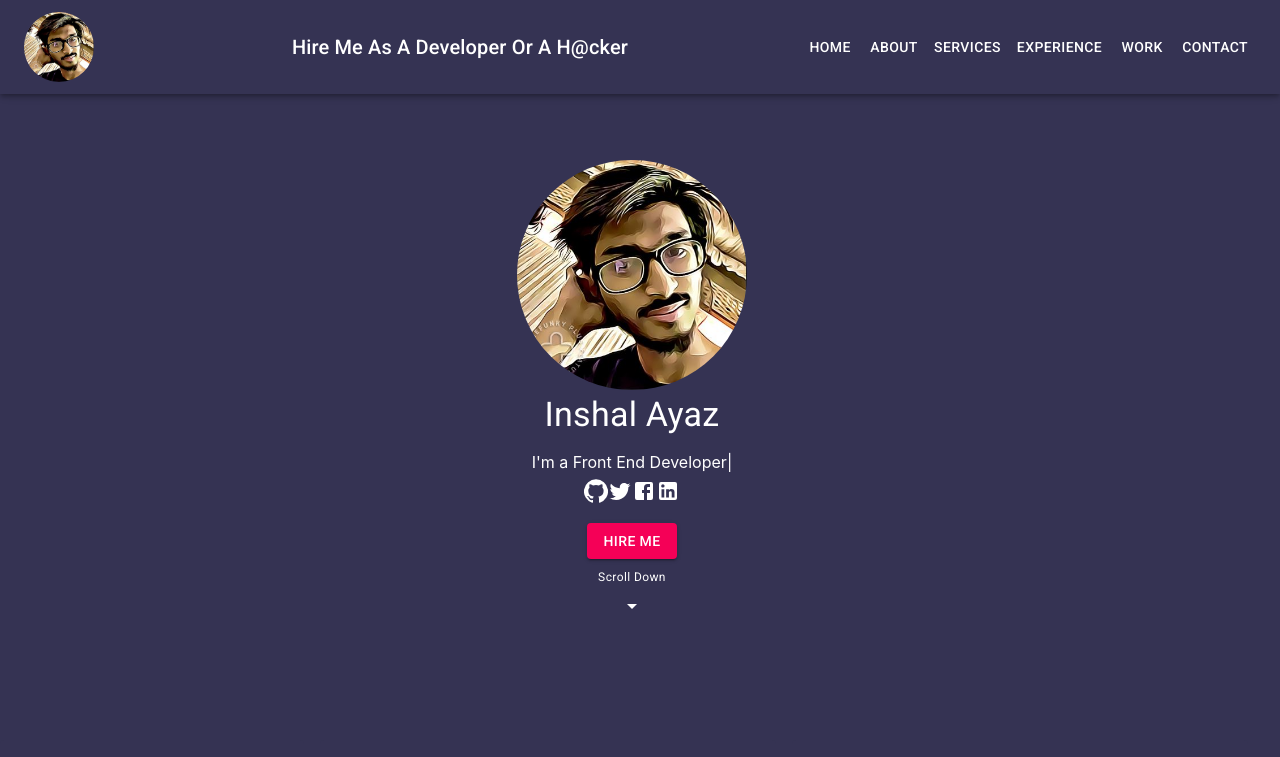
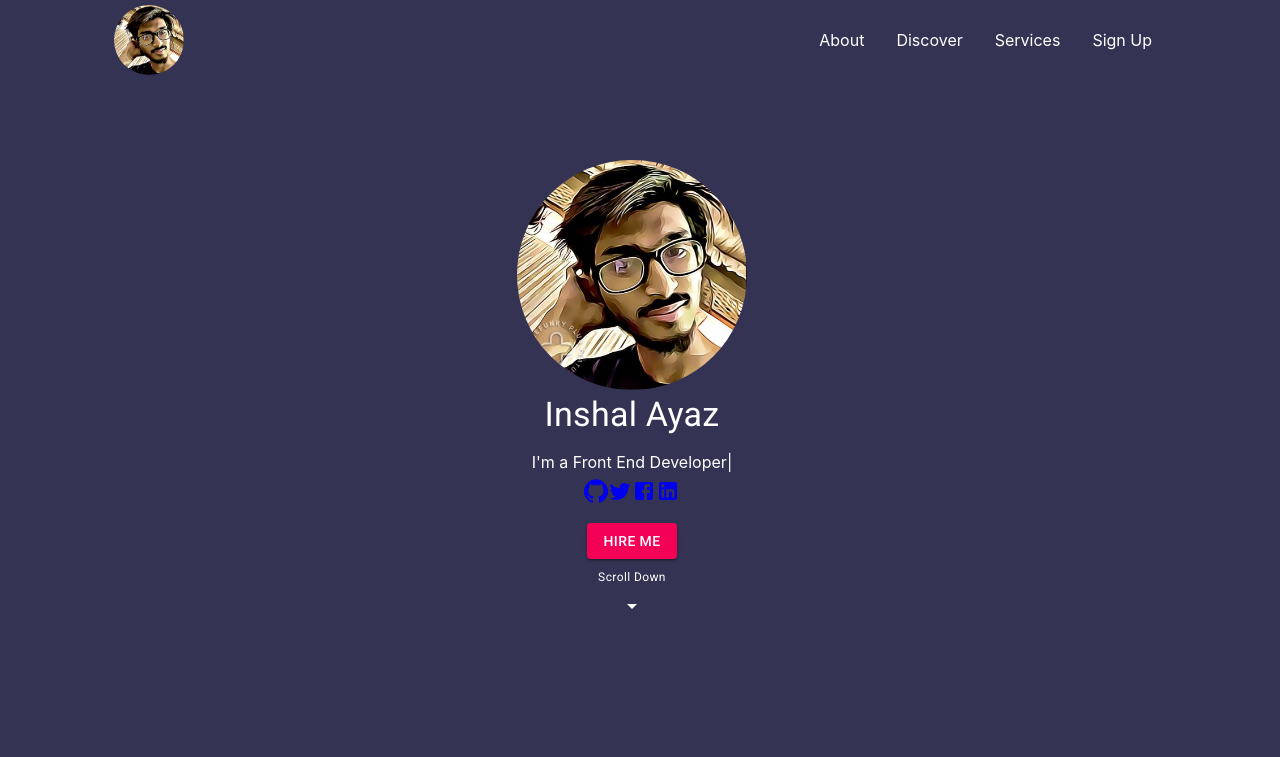
Before and after one commit to inshalayaz/inshalayaz.site, a React (Create React App) app: page / in a window 1280 px wide. Shown: the top 757 px of the page. Built offline with nearby package versions, Linux system fonts and the light colour scheme.

Commit message:
header fixed

```diff
--- a/package.json
+++ b/package.json
@@ -13,9 +13,11 @@
     "react-chartjs-2": "^3.0.3",
     "react-countup": "^4.4.0",
     "react-dom": "^17.0.2",
+    "react-icons": "^4.2.0",
     "react-scripts": "4.0.3",
     "react-scroll": "^1.8.3",
     "react-typical": "^0.1.3",
+    "styled-components": "^5.3.1",
     "web-vitals": "^1.1.2"
   },
   "scripts": {
--- a/src/App.js
+++ b/src/App.js
@@ -2,15 +2,22 @@ import './App.css';
 import About from './components/About/About';
 import Experience from './components/Experience/Experience';
 import Hero from './components/Hero/Hero';
-import NavBar from './components/NavBar/NavBar'
+import Navbar from './components/Navbar/Navbar';
 import Services from './components/Services/Services';
-
+import { useState } from 'react';
+import SideBar from './components/SideBar/SideBar'
 
 
 function App() {
+  const [isOpen, setIsOpen] = useState(false)
+
+  const toggle = () => {
+      setIsOpen(!isOpen)
+  }
   return (
     <div className="App" style={{backgroundColor: "#353353"}}>
-      <NavBar />
+     <SideBar isOpen={isOpen} toggle={toggle} />
+      <Navbar toggle={toggle} />
       <Hero />
       <About  />
       <Services/>
--- a/src/components/NavBar/NavBar.js
+++ b/src/components/NavBar/NavBar.js
@@ -1,35 +1,57 @@
-import React from 'react';
-import { Link } from 'react-scroll'
-import "./Style.css"
-import AppBar from '@material-ui/core/AppBar';
-import Toolbar from '@material-ui/core/Toolbar';
-import Typography from '@material-ui/core/Typography';
-import Button from '@material-ui/core/Button';
-import IconButton from '@material-ui/core/IconButton';
-import useStyles from './Style'
+import React, { useEffect, useState} from 'react'
+import {Nav, NavLogo, NavbarContainer, MobileIcon, NavMenu, NavItem,NavLinks } from './NavbarElements'
+import { FaBars } from 'react-icons/fa'
 import Logo from '../../assets/My Picture.JPG'
 
-export default function NavBar() {
-    const classes = useStyles();
+
+
+const Navbar = ({ toggle }) => {
+
+    const [scrollNav, setScrollNav] = useState(false)
+
+    const changeNav = () => {
+        if(window.scrollY >= 80){
+            setScrollNav(true)
+        }else{
+            setScrollNav(false)
+        }
+    }
+
+   useEffect(()=>{
+       window.addEventListener('scroll', changeNav)
+    changeNav()
+   },[])
 
     return (
-      <div className={classes.root}>
-        <AppBar position="fixed" className={classes.appbar}>
-            <Toolbar>
-                <IconButton edge="start" className={classes.menuButton} color="inherit" aria-label="menu">
-                    <img src={Logo}  style={{height: "70px", borderRadius:"50%" }} alt="Inshal"/>
-                </IconButton>
-                <Typography variant="h6" className={classes.title}>
-                    Hire Me As A Developer Or A H@cker
-                </Typography>
-                <Link to="home" spy={true} smooth={true} offset={50} duration={800}><Button color="inherit" >Home</Button></Link>
-                <Link to="about" spy={true} smooth={true} offset={50} duration={800}><Button color="inherit">About</Button></Link>
-                <Link to="services" spy={true} smooth={true} offset={50} duration={800}><Button color="inherit">Services</Button></Link>
-                <Link to="experience" spy={true} smooth={true} offset={50} duration={800}><Button color="inherit">Experience</Button></Link>
-                <Link to="work" spy={true} smooth={true} offset={50} duration={800}><Button color="inherit">Work</Button></Link>
-                <Link to="contact" spy={true} smooth={true} offset={50} duration={800}><Button color="inherit">Contact</Button></Link>
-            </Toolbar>
-        </AppBar>
-      </div>
-    );
-  }
+        <>
+            <Nav scrollNav={scrollNav}>
+                <NavbarContainer>
+                    <NavLogo to='/' >
+                        <img src={Logo} alt="Logo" style={{height: "70px", borderRadius:"50%" }}/>
+                    </NavLogo>
+                    <MobileIcon onClick={toggle} >
+                        <FaBars />
+                    </MobileIcon>
+                        <NavMenu>
+                            <NavItem>
+                                <NavLinks to="about" smooth={true} duration={500} spy={true} exact="true" >About</NavLinks>
+                            </NavItem>
+                            <NavItem>
+                                <NavLinks to="discover" smooth={true} duration={500} spy={true} exact="true">Discover</NavLinks>
+                            </NavItem>
+                            <NavItem>
+                                <NavLinks to="services" smooth={true} duration={500} spy={true} exact="true">Services</NavLinks>
+                            </NavItem>
+                            <NavItem>
+                                <NavLinks to="signup" smooth={true} duration={500} spy={true} exact="true">Sign Up</NavLinks>
+                            </NavItem>
+                        </NavMenu>
+
+
+                </NavbarContainer>
+            </Nav>
+        </>
+    )
+}
+
+export default Navbar
--- /dev/null
+++ b/src/components/NavBar/NavbarElements.js
@@ -0,0 +1,96 @@
+import styled from 'styled-components'
+ import { Link as LinkS } from 'react-scroll'
+
+export const Nav = styled.nav`
+    background: ${({scrollNav}) => (scrollNav ? '#fff' : 'transparent')};
+    height: 80px;
+     margin-top: -80px;
+    display: flex;
+    justify-content: center;
+    align-items: center;
+    font-size: 1rem;
+    position: sticky;
+    top: 0;
+    z-index: 10;
+
+    @media screen and (max-width: 960px){
+        transition: 0.8s all ease;
+    }
+`
+
+export const NavbarContainer = styled.div`
+    display: flex;
+    justify-content: space-between;
+    height: 80px;
+    z-index: 1;
+    width: 100%;
+    padding: 0 24px;
+    max-width: 1100px;
+`
+
+export const NavLogo = styled(LinkS)`
+    color: #fff;
+    justify-self: flex-start;
+    cursor: pointer;
+    font-size: 1.5rem;
+    display: flex;
+    align-items: center;
+    margin-left: 24px;
+    font-weight: bold;
+    text-decoration: none;
+`
+
+export const MobileIcon = styled.div`
+    display: none;
+
+    @media screen and (max-width: 786px){
+        display: block;
+        position: absolute;
+        top: 0;
+        right: 0;
+        transform: translate(-100%,60%);
+        font-size: 1.8rem;
+        cursor: pointer;
+        color: white;
+    }
+`
+
+export const NavMenu = styled.ul`
+    display: flex;
+    align-items: center;
+    list-style: none;
+    text-align: center;
+    margin-right: 22px;
+
+    @media screen and (max-width: 768px){
+        display: none;
+    }
+`
+
+export const NavItem = styled.li`
+    height: 80px;
+`
+
+export const NavLinks = styled(LinkS)`
+    color: #fff;
+    display: flex;
+    align-items: center;
+    text-decoration: none;
+    padding: 0 1rem;
+    height: 100%;
+    cursor: pointer;
+
+    &.active{
+        border-bottom: 3px solid #01bf71;
+
+    }
+`
+
+export const NavBtn = styled.nav`
+    display: flex;
+    align-items: center;
+
+    @media screen and (max-width: 768px){
+        display: none;
+    }
+`
--- a/src/components/NavBar/Style.css
+++ /dev/null
@@ -1,5 +0,0 @@
-a{
-    color:white;
-    text-decoration: none;
-    transition: 0.2 all linear;
-}
--- /dev/null
+++ b/src/components/NavBar1/Style.css
@@ -0,0 +1,10 @@
+a{
+    color:white;
+    text-decoration: none;
+    transition: 0.2 all linear;
+}
+@media screen and (max-width:768px) {
+    .appbar{
+        display: none;
+    }
+}
--- a/src/components/NavBar/Style.js
+++ b/src/components/NavBar1/Style.js
@@ -15,7 +15,8 @@ const useStyles = makeStyles((theme) => ({
     },
     appbar: {
       backgroundColor: "#353353"
-    }
+    },
+
 
   }));
 
--- /dev/null
+++ b/src/components/SideBar/SideBar.js
@@ -0,0 +1,23 @@
+import React from 'react'
+import { SideBarContainers, Icon, CloseIcon, SidebarMenu, SidebarLink, SidebarWrapper} from './SideBarElements'
+
+const SideBar = ({ isOpen,toggle }) => {
+    return (
+        <SideBarContainers isOpen={isOpen} onClick={toggle} >
+            <Icon onClick={toggle} >
+                <CloseIcon />
+            </Icon>
+            <SidebarWrapper>
+                <SidebarMenu>
+                    <SidebarLink to="about" onClick={toggle}>About</SidebarLink>
+                    <SidebarLink to="discover" onClick={toggle}>Discover</SidebarLink>
+                    <SidebarLink to="services" onClick={toggle}>Services</SidebarLink>
+                    <SidebarLink to="signup" onClick={toggle}>Sign Up</SidebarLink>
+                </SidebarMenu>
+
+            </SidebarWrapper>
+        </SideBarContainers>
+    )
+}
+
+export default SideBar
--- /dev/null
+++ b/src/components/SideBar/SideBarElements.js
@@ -0,0 +1,74 @@
+import styled from 'styled-components'
+import { FaTimes } from 'react-icons/fa'
+import { Link as LinkS } from 'react-scroll'
+
+export const SideBarContainers = styled.aside`
+    position: fixed;
+    z-index: 999;
+    width: 100%;
+    height: 100%;
+    background: #0d0d0d;
+    display: grid;
+    align-items: center;
+    top: 0;
+    left: 0;
+    transition: 0.3s ease-in-out;
+    opacity: ${({ isOpen }) => (isOpen ? '100%' : '0' ) };
+    top: ${ ({ isOpen }) => (isOpen ? '0' : '-100%' ) };
+
+`
+
+export const CloseIcon = styled(FaTimes)`
+    color: #fff;
+`
+
+export const Icon = styled.div`
+    position: absolute;
+    top: 1.2rem;
+    right: 1.5rem;
+    background: transparent;
+    font-size: 2rem;
+    cursor: pointer;
+    outline: none;
+`
+
+export const SidebarWrapper = styled.div`
+    /* color: #fff; */
+`
+
+export const SidebarLink = styled(LinkS)`
+    display: flex;
+    align-items: center;
+    justify-content: center;
+    font-size: 1.5rem;
+    /* text-decoration: none; */
+    /* list-style: none; */
+    transition: 0.2s ease-in-out;
+    /* text-decoration: none; */
+    color: #fff;
+    cursor: pointer;
+
+    &:hover{
+        color: #01bf71;
+        /* transition: 0.2s ease-in-out; */
+
+    }
+`
+
+export const SideBtnWrap = styled.div`
+    display: flex;
+    justify-content: center;
+
+`
+
+
+export const SidebarMenu = styled.ul`
+display: grid;
+grid-template-columns: 1fr;
+grid-template-rows: repeat(6,80px);
+text-align: center;
+
+@media screen and (max-width: 480px){
+    grid-template-rows: repeat(6,60px);
+}
+`
```
Also changed, not shown: src/components/NavBar1/NavBar.js (added, +35 -0 lines), 1 other file (tests, documents, lock files or other folders).
